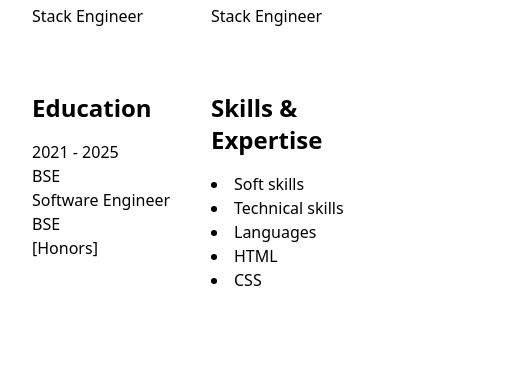
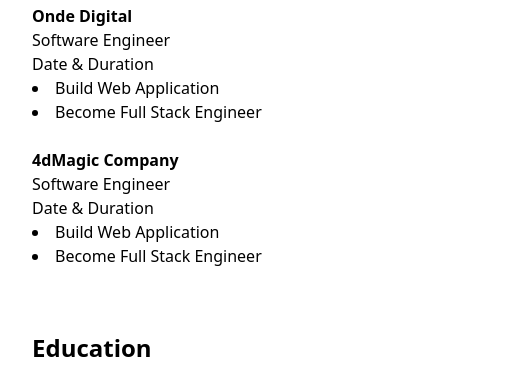
Before and after one commit to engineershoaibakhter/AI-and-chatbot-course, a React (Create React App) app in the folder my-app/: page / in a window 390 px wide. Shown: the part 1056-1430 px from the top of the page, 512 px wide, since content can reach past the window. Before the commit the page ends 1380 px from the top, so only its background shows below. Built offline with nearby package versions, Linux system fonts and the light colour scheme.

Commit message:
"Updated grid classes in EducationAndSkills, Header, and ProfessionalExperience components to include responsive design breakpoints"

```diff
--- a/my-app/src/components/EducationAndSkills.jsx
+++ b/my-app/src/components/EducationAndSkills.jsx
@@ -2,7 +2,7 @@
 
 const EducationAndSkills = () => {
   return (
-    <section className='grid grid-cols-2 gap-8 p-8'>
+    <section className='grid sm:grid-cols-2 gap-8 p-8'>
       <div>
         <h3 className='text-2xl font-bold mb-4'>Education</h3>
         <p>2021 - 2025</p>
--- a/my-app/src/components/Header.jsx
+++ b/my-app/src/components/Header.jsx
@@ -16,7 +16,7 @@
       </div>
       <div className='text-left'>
         <h3 className='font-semibold text-xl'>Web Developer</h3>
-        <p className='text-gray-600 mt-2 w-[30rem]'>
+        <p className='text-gray-600 mt-2 sm:w-[30rem] w-auto'>
           I am a MERN Stack Developer. I work HTML, CSS, JavaScript,
           React, Next JS, Express JS, Node JS, Mongodb and React Native with Firebase
         </p>
--- a/my-app/src/components/ProfessionalExperience.jsx
+++ b/my-app/src/components/ProfessionalExperience.jsx
@@ -2,7 +2,7 @@
 
 const ProfessionalExperience = () => {
   return (
-    <section className='p-8 grid grid-cols-2 gap-8 p-8'>
+    <section className='grid  sm:grid-cols-2 gap-8 p-8'>
       <div>
       <h3 className='text-2xl font-bold mb-4'>Professional Experience</h3>
       <div className='mb-6'>
```
